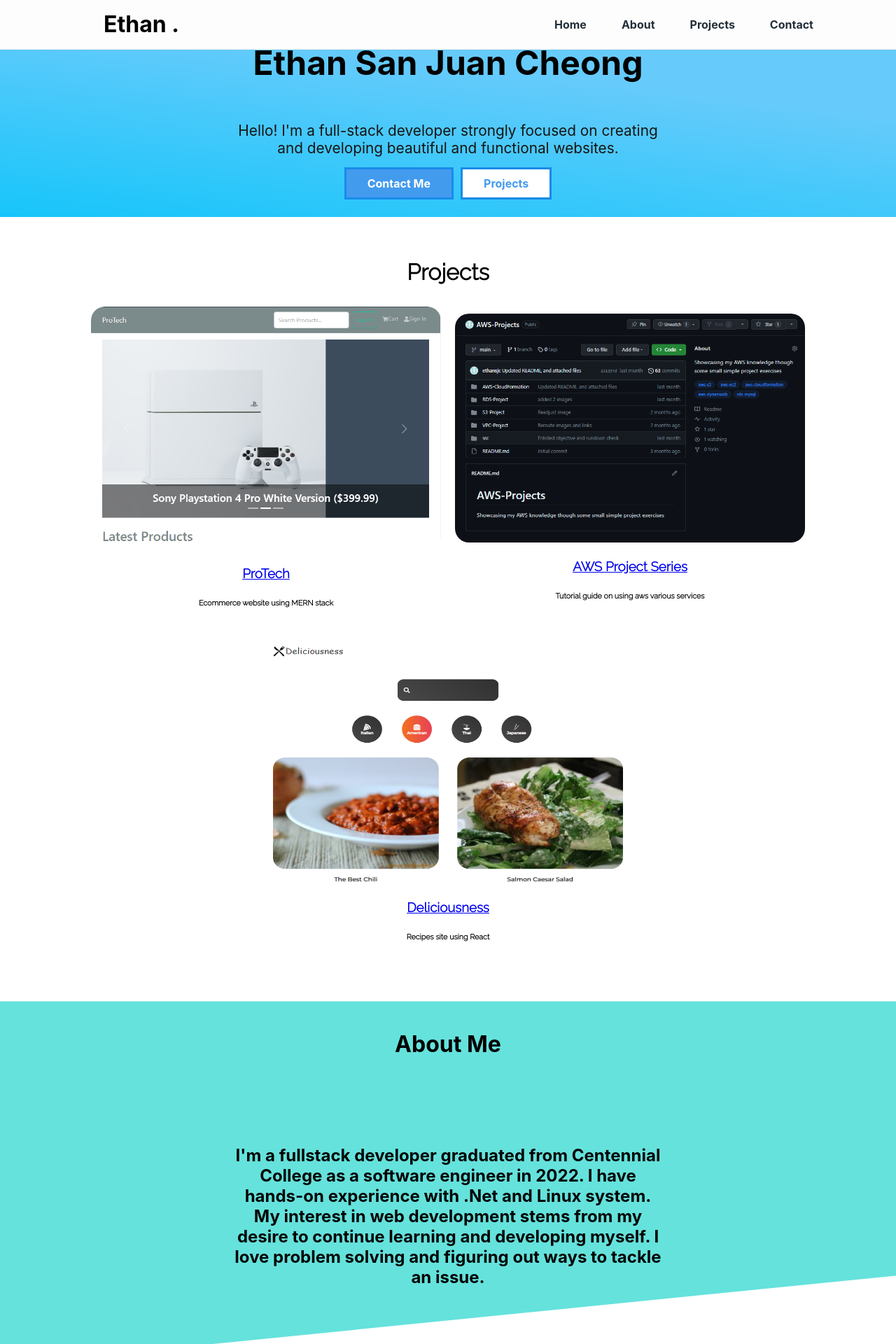
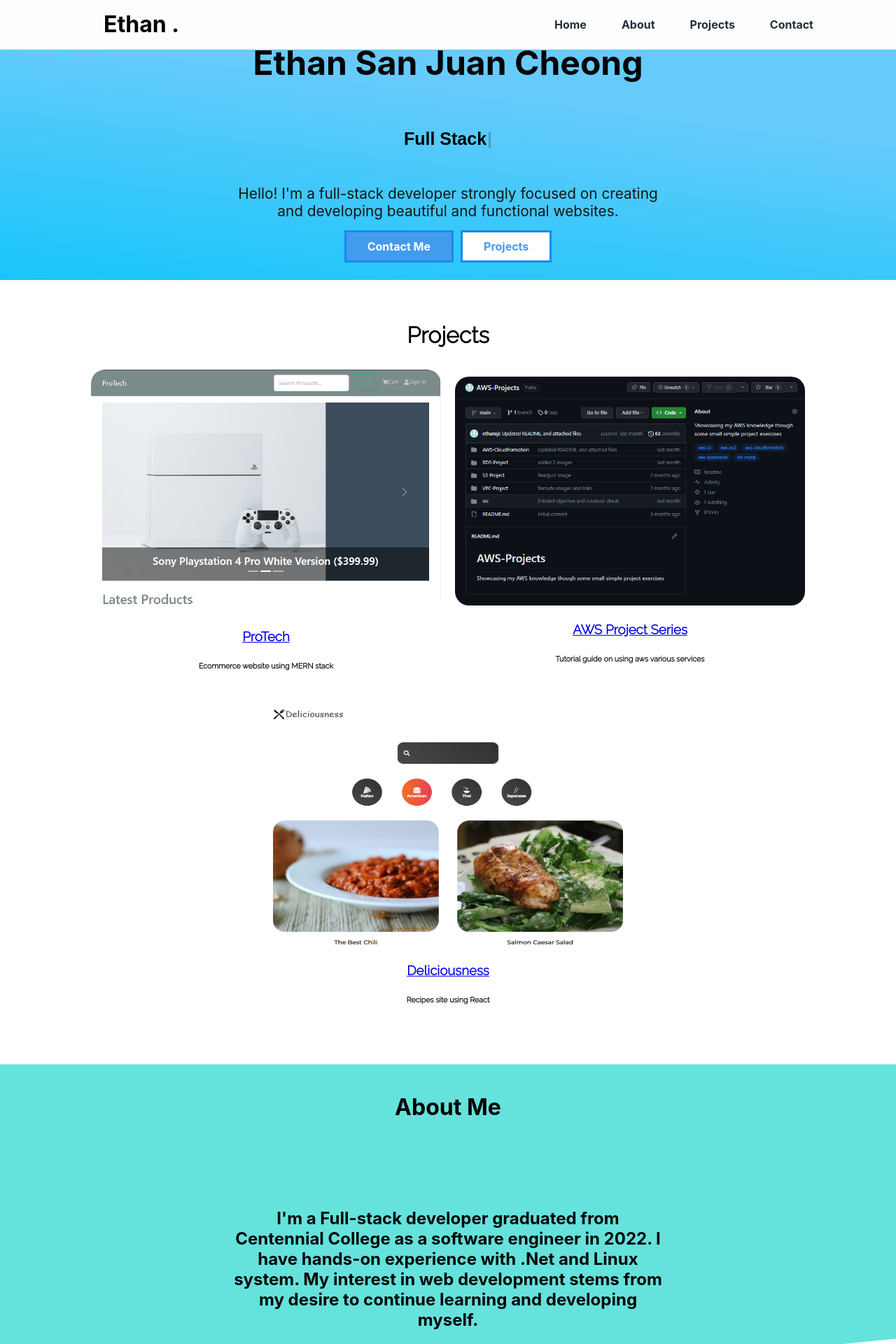
Before and after one commit to ethansjc/dev-portfolio, a React (Create React App) app: page / in a window 1280 px wide. Shown: the top 1920 px of the page at 70% size. Built offline with nearby package versions, Linux system fonts and the light colour scheme.

Commit message:
Added typewriter effect

```diff
--- a/package.json
+++ b/package.json
@@ -14,6 +14,7 @@
     "react-dom": "^18.2.0",
     "react-router-hash-link": "^2.4.3",
     "react-scripts": "5.0.1",
+    "typewriter-effect": "^2.20.1",
     "web-vitals": "^2.1.4"
   },
   "scripts": {
--- a/public/index.html
+++ b/public/index.html
@@ -24,7 +24,7 @@
       work correctly both with client-side routing and a non-root public URL.
       Learn how to configure a non-root public URL by running `npm run build`.
     -->
-    <title>Ethan San Juan-Cheong</title>
+    <title>Ethansjc</title>
   </head>
   <body>
     <noscript>You need to enable JavaScript to run this app.</noscript>
--- a/src/components/about.js
+++ b/src/components/about.js
@@ -9,11 +9,10 @@ const About = () => {
         <div className={styles.aboutContainer}>
           <div className={styles.text}>
             <p>
-              I'm a fullstack developer graduated from Centennial College as a
+              I'm a Full-stack developer graduated from Centennial College as a
               software engineer in 2022. I have hands-on experience with .Net
               and Linux system. My interest in web development stems from my
-              desire to continue learning and developing myself. I love problem
-              solving and figuring out ways to tackle an issue.
+              desire to continue learning and developing myself.
             </p>
           </div>
         </div>
--- a/src/components/footer.js
+++ b/src/components/footer.js
@@ -4,7 +4,8 @@ const Footer = () => {
   return (
     <div>
       <footer className={styles.list}>
-        <p>Copyright&copy; All Rights Reserved {new Date().getFullYear()}</p>
+              {/* <p>Copyright&copy; All Rights Reserved {new Date().getFullYear()}</p> */}
+              <p>Created by Ethan San Juan-Cheong 2023 ©.</p>
       </footer>
     </div>
   );
--- a/src/components/hero.js
+++ b/src/components/hero.js
@@ -1,11 +1,33 @@
 import styles from "../styles/hero.module.css";
-
+import Typewriter from "typewriter-effect";
 const HeroContainer = () => {
   return (
     <div id="home">
       <div class={styles.container}>
         <div class={styles.textbox}>
           <h2>Ethan San Juan Cheong</h2>
+          {/* <div class="">
+            <h3>Image Loading...</h3>
+            <img src="" alt="" />
+          </div> */}
+          <div class={ styles.Typewriter}>
+            <Typewriter
+              onInit={(typewriter) => {
+                typewriter
+                  .typeString("Web Developer")
+                  .pauseFor(1000)
+                  .deleteAll()
+                  .typeString("Full Stack Developer")
+                  .pauseFor(1000)
+                  .deleteAll()
+                  .typeString("Tech Enthusiast")
+                  .start()
+
+            }}
+            />
+
+
+          </div>
           <p>
             Hello! I'm a full-stack developer strongly focused on creating and
             developing beautiful and functional websites.
@@ -15,11 +37,8 @@ const HeroContainer = () => {
         </div>
 
         <div class={styles.bgimg}>
-          <div className={styles.bgimgcolor}>
-
-          </div>
+          <div className={styles.bgimgcolor}></div>
         </div>
-
       </div>
     </div>
   );
--- a/src/styles/hero.module.css
+++ b/src/styles/hero.module.css
@@ -117,3 +117,13 @@
      }
 
  }
+ .Typewriter{
+    font-family: sans-serif;
+        font-weight: 600;
+        font-size: 25px;
+        text-align: center;
+        display: flex;
+        justify-content: center;
+        align-items: center;
+        min-height: 10vh;
+ }
```
Also changed, not shown: 1 other file (tests, documents, lock files or other folders).
